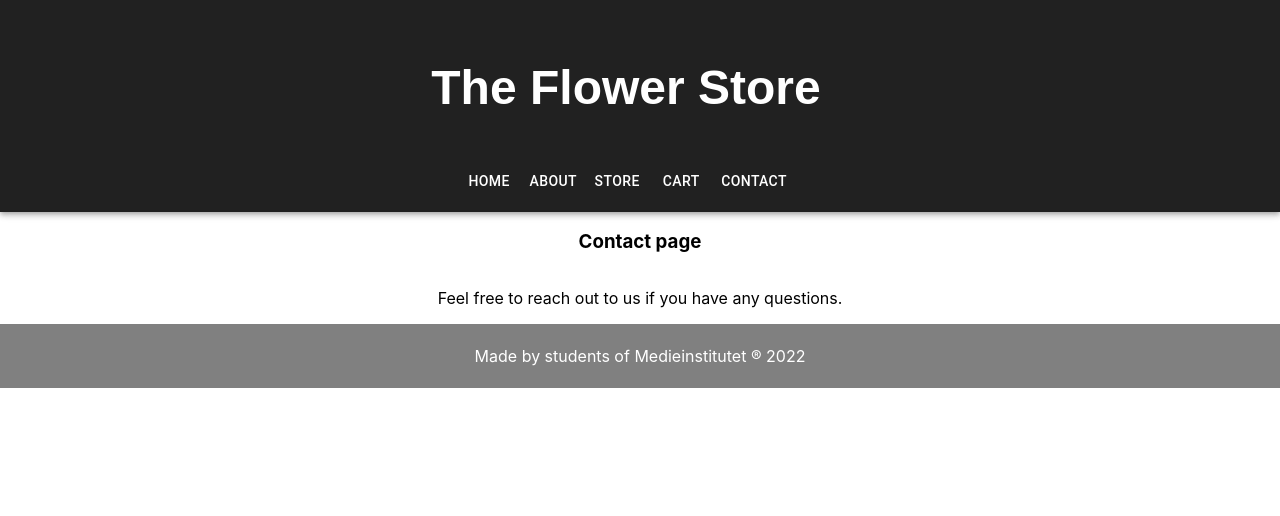
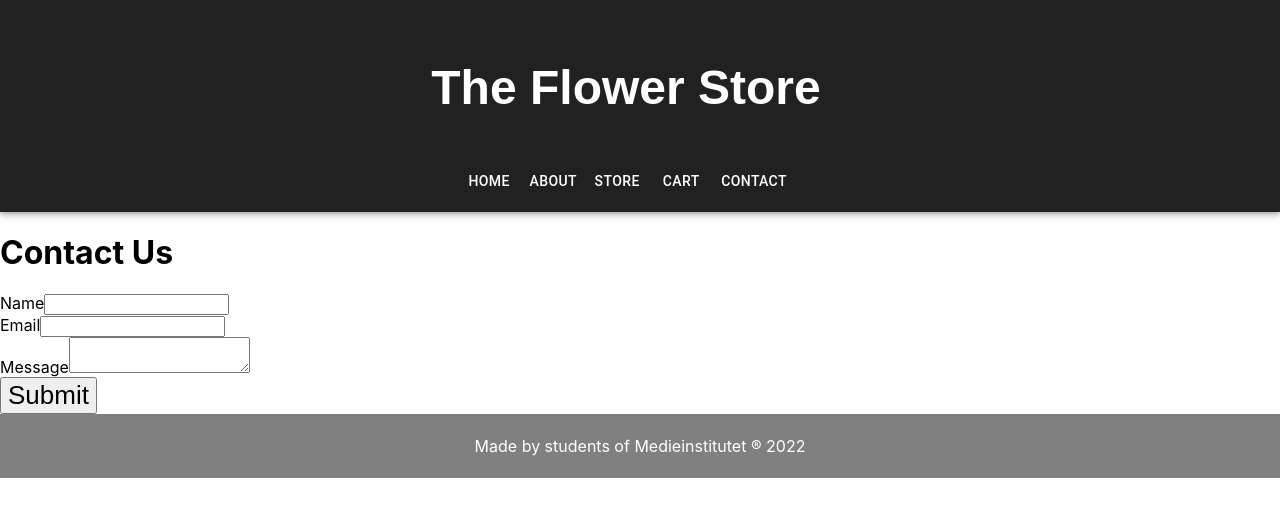
Before and after one commit to TingCythia/flower-store, a React (Vite) app: page /Contact in a window 1280 px wide. Shown: the top 516 px of the page. Built offline with nearby package versions, Linux system fonts and the light colour scheme.

Commit message:
contact form

```diff
--- a/src/Pages/Contact.tsx
+++ b/src/Pages/Contact.tsx
@@ -1,8 +1,106 @@
-import React from 'react'
+import React, { ChangeEvent, useState } from 'react'
 import { CSSProperties } from '@material-ui/core/styles/withStyles'
+import axios from "axios";
 
 
-const Contact = () => {
+type formState = {
+  email: string;
+  name: string;
+  message: string;
+}
+
+
+
+function Contact() {
+  const formId = 'Ep9OxxMX';
+  const formSparkUrl ='https://submit-form.com/${formId}';
+
+  const initialFormState = {
+    email: '',
+    name: '',
+    message: '',
+  };
+
+  const [formState, setFormState] = useState<formState>(initialFormState);
+
+  const submitForm = async (event: FormEvent) => {
+    event.preventDefault();
+    await postSubmission();
+  };
+
+  const postSubmission = async () => {
+    const payload = {
+      message: 'Test formspark submission',
+    };
+
+    try {
+      const result = await axios.post(formSparkUrl, payload);
+      console.log(result);
+    } catch(error) {
+      console.log(error);
+    }
+  };
+
+  const updateFormControl = (event: ChangeEvent<HTMLInputElement | HTMLTextAreaElement>) => {
+    const { id, value } = event.target;
+    const formkey = id as keyof formState;
+    const updateFormState = { ...formState };
+    updateFormState[formkey] = value;
+    setFormState(updateFormState);
+  };
+
+
+  return (
+    <div className="h-full flex justify-center flex-col">
+      <div className="w-2/3 m-auto p-8 shadow-lg">
+        <h1 className="text-4xl font-bold flex item-center">
+
+        <span>Contact Us</span>
+      </h1>
+      <form className='flex flex-col' onSubmit={submitForm}>
+        <div>
+          <label htmlFor='name'>Name</label>
+          <input
+          onChange={updateFormControl}
+           type="text"
+           id="name"
+            value={formState.name} />
+        </div>
+
+        <div>
+          <label htmlFor='email'>Email</label>
+          <input
+          onChange={updateFormControl}
+           type="text"
+           id="email"
+            value={formState.email} />
+        </div>
+
+        <div>
+          <label htmlFor='message'>Message</label>
+          <textarea
+            id='message'
+            className='border-2 p-2'
+            onChange={updateFormControl}
+            value= {formState.message}
+            ></textarea>
+        </div>
+
+        <button className='my-2 bg-blue-700'>
+          Submit
+
+        </button>
+      </form>
+    </div>
+  </div>
+
+  );
+}
+
+
+
+
+/*const Contact = () => {
   return (
 <>
     <div style={boxStyle}><h3>Contact page</h3></div>
@@ -18,6 +116,6 @@ const Contact = () => {
 const boxStyle: CSSProperties = {
   display: "flex",
   justifyContent: "center",
-}
+}*/
 
 export default Contact
```
